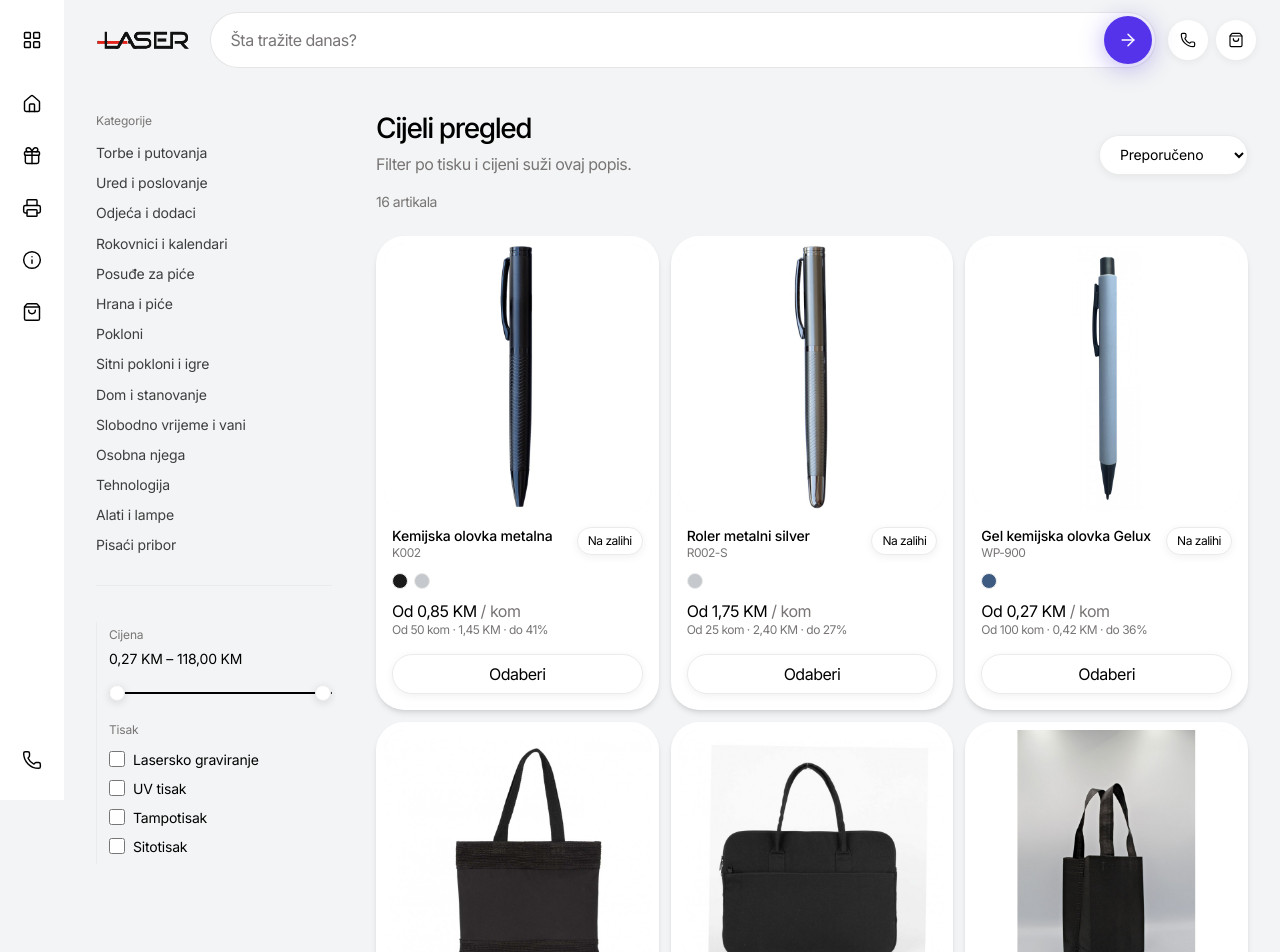
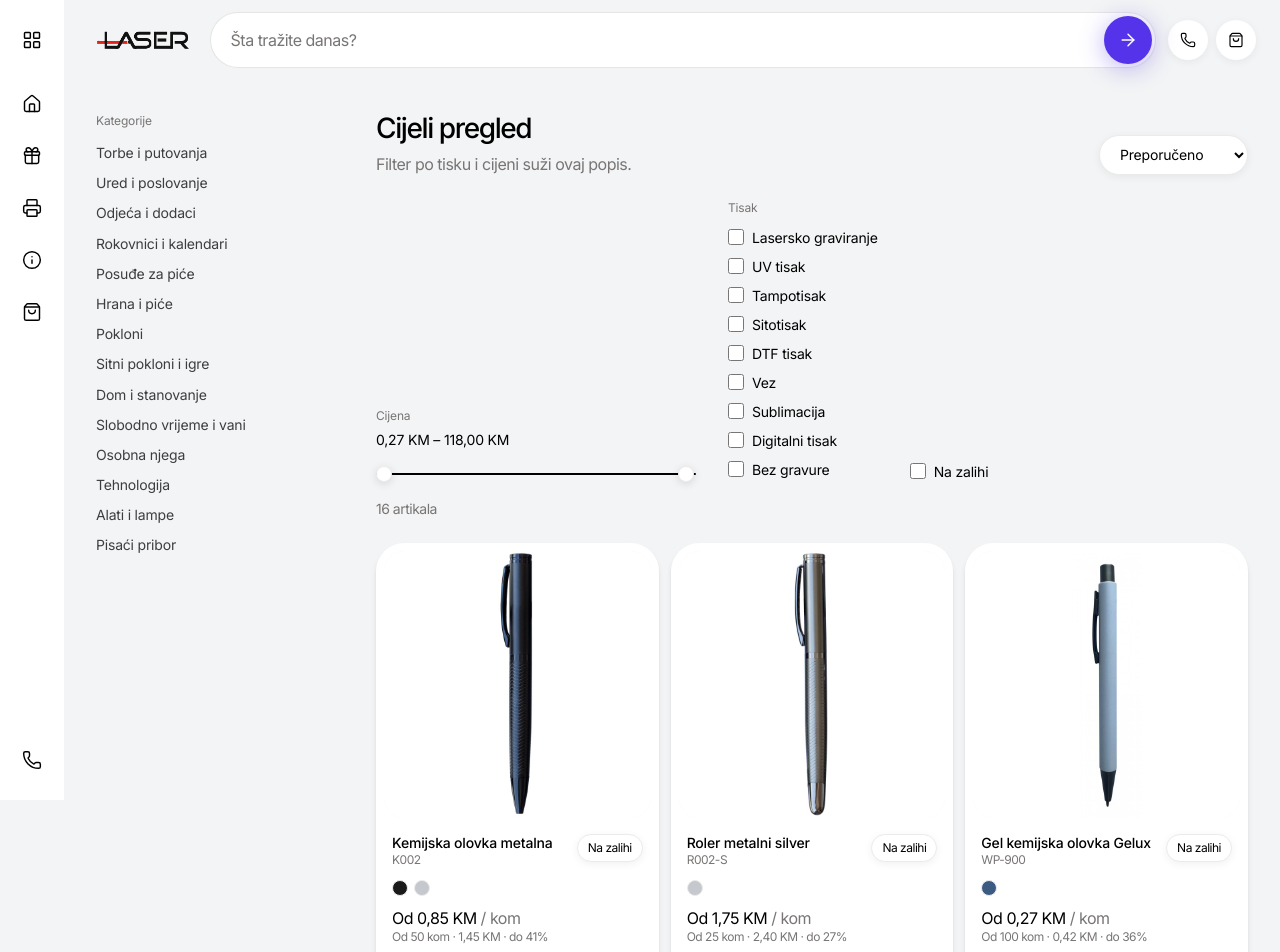
Before and after one commit to danic999/laser-prototype, a Next.js app: page /pretraga in a window 1280 px wide. Shown: the top 952 px of the page. Built offline with nearby package versions, Linux system fonts and the light colour scheme.

Commit message:
Move category filters under the title in the main column.
The left side stays a category list. Price, print, stock, and the apply button sit beneath the category name.

Co-authored-by: marinkosevo94 <marinkosevo94@gmail.com>

```diff
--- a/src/components/catalog-view.tsx
+++ b/src/components/catalog-view.tsx
@@ -98,8 +98,9 @@ export function CatalogView({
   }
 
   const filterPanel = (
-    <div className="mt-3 space-y-5 border-l border-[#ebebeb] py-1 pl-3">
+    <div className="mt-6 flex flex-wrap items-end gap-x-8 gap-y-4">
       {priceBounds && priceBounds.max > priceBounds.min ? (
+        <div className="min-w-[220px] max-w-xs flex-1">
         <PriceSlider
           min={priceBounds.min}
           max={priceBounds.max}
@@ -107,6 +108,7 @@ export function CatalogView({
           high={draft.range?.high ?? priceBounds.max}
           onChange={(nextLow, nextHigh) => updateDraft({ ...draft, range: { low: nextLow, high: nextHigh } })}
         />
+        </div>
       ) : null}
       {printChoices.length > 0 ? (
         <fieldset>
@@ -147,7 +149,7 @@ export function CatalogView({
         <button
           type="button"
           onClick={applyFilters}
-          className="h-10 w-full rounded-full bg-black text-[14px] tracking-[-0.014em] text-white"
+            className="h-10 rounded-full bg-black px-5 text-[14px] tracking-[-0.014em] text-white"
         >
           Filteri · {pendingCount}
         </button>
@@ -171,9 +173,7 @@ export function CatalogView({
                 {item.name}
               </Link>
               {open ? (
-                <>
-                  {filterPanel}
-                  <ul className="mb-1 ml-3 border-l border-[#ebebeb] pl-3">
+                <ul className="mb-1 ml-3 border-l border-[#ebebeb] pl-3">
                     <li>
                       <Link
                         href={`/kategorija/${item.slug}`}
@@ -194,13 +194,11 @@ export function CatalogView({
                       </li>
                     ))}
                   </ul>
-                </>
               ) : null}
             </li>
           );
         })}
       </ul>
-      {category ? null : <div className="mt-6 border-t border-[#ebebeb] pt-6">{filterPanel}</div>}
     </div>
   );
 
@@ -226,11 +224,11 @@ export function CatalogView({
             <Sheet open={sheetOpen} onOpenChange={setSheetOpen}>
               <SheetTrigger className="inline-flex h-10 items-center gap-2 rounded-full border border-[#ebebeb] bg-white px-4 text-[14px] shadow-[0_2px_8px_rgba(0,0,0,0.06)] lg:hidden">
                 <SlidersHorizontal className="size-4" />
-                Filteri
+                Kategorije
               </SheetTrigger>
               <SheetContent side="left" className="w-[min(100%,20rem)] overflow-y-auto bg-white">
                 <SheetHeader>
-                  <SheetTitle className="tracking-[-0.03em]">Filteri</SheetTitle>
+                  <SheetTitle className="tracking-[-0.03em]">Kategorije</SheetTitle>
                 </SheetHeader>
                 <div className="px-4 pb-6">{filters}</div>
               </SheetContent>
@@ -249,6 +247,7 @@ export function CatalogView({
             </label>
           </div>
         </div>
+        {filterPanel}
         <p className="mt-4 text-[14px] text-[#787574]">
           {visible.length} artikala
           {filtersActive ? (
```
